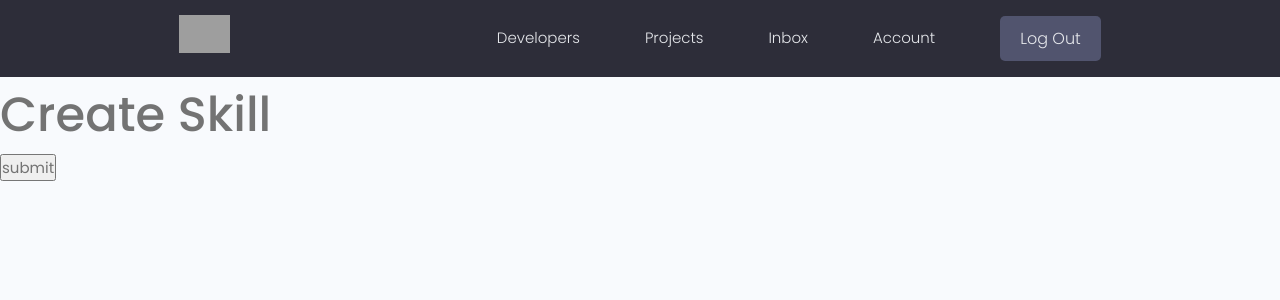
After one commit to Nirbhayadh/dennisDjango, a Django app: page /create-skill/ in a window 1280 px wide. The commit adds this page. Shown: the top 300 px of the page. Run offline with Django 4.2, Linux system fonts and the light colour scheme; a user stored in the database is signed in; some libraries are stand-ins or nearby versions; grey boxes are pictures that could not be loaded.

Commit message:
Create-skill form added, without any functionality

```diff
--- a/github/devsearch/users/templates/users/account.html
+++ b/github/devsearch/users/templates/users/account.html
@@ -51,7 +51,7 @@
           </div>
           <div class="settings">
             <h3 class="settings__title">Skills</h3>
-            <a class="tag tag--pill tag--sub settings__btn tag--lg" href="#"><i class="im im-plus"></i> Add Skill</a>
+            <a class="tag tag--pill tag--sub settings__btn tag--lg" href="{% url 'create-skill' %}"><i class="im im-plus"></i> Add Skill</a>
           </div>
 
           <table class="settings__table">
--- /dev/null
+++ b/github/devsearch/users/templates/users/skill_form.html
@@ -0,0 +1,12 @@
+{% extends 'main.html' %}
+
+
+{% block content %}
+<h1>Create Skill</h1>
+
+<form method="POST" action="">
+{% csrf_token %}
+
+<input type="submit" value="submit" />
+</form>
+{% endblock %}
--- a/github/devsearch/users/urls.py
+++ b/github/devsearch/users/urls.py
@@ -13,4 +13,6 @@ urlpatterns=[
     path('account/', views.userAccount, name='account'),
 
     path('edit-account/', views.editAccount, name='edit-account') ,
+
+    path('create-skill/', views.createSkill, name='create-skill'),
 ]
--- a/github/devsearch/users/views.py
+++ b/github/devsearch/users/views.py
@@ -99,3 +99,7 @@ def editAccount(request):
             return redirect('account')
     context={'form':form}
     return render(request, 'users/profile_form.html', context)
+@login_required(login_url='login')
+def createSkill(request):
+    context={}
+    return render(request, 'users/skill_form.html', context)
```
